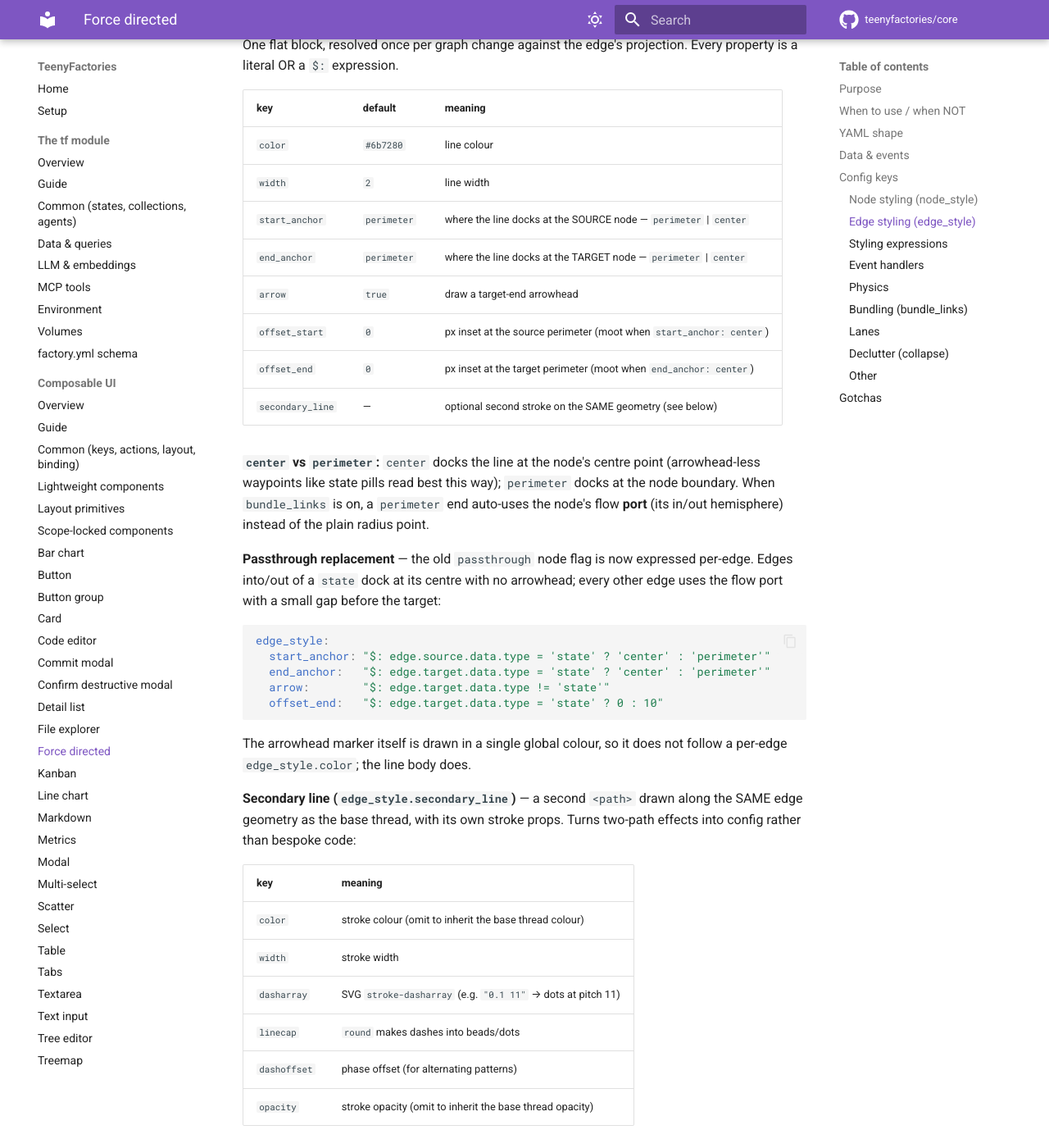
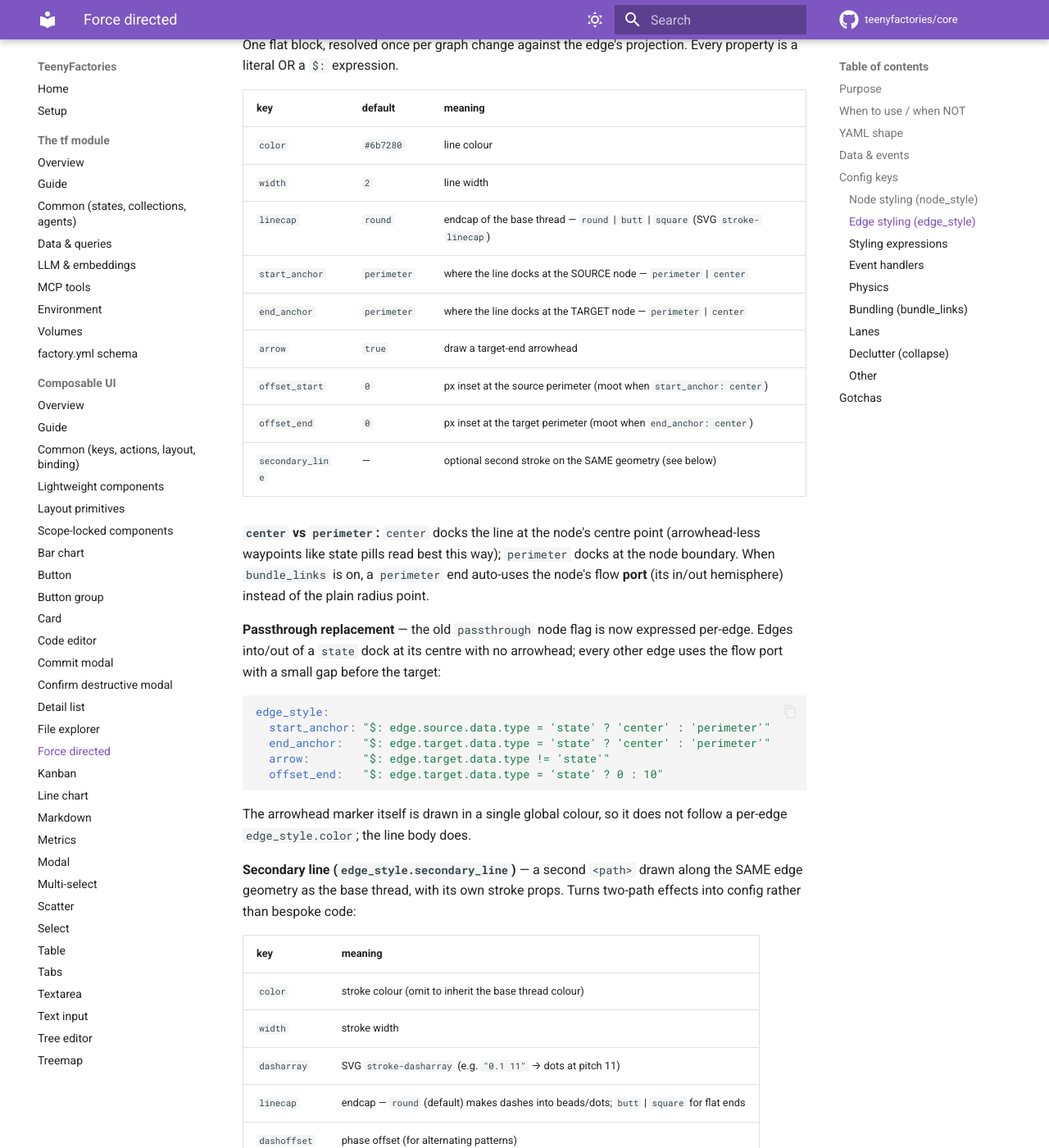
Before and after one commit to teenyfactories/core, an MkDocs documentation site: the page built from docs/reference/ui-force_directed.md, in a window 1280 px wide and 1400 px high, scrolled down 3230 px. Shown: the whole window at 82% size. Built offline with MkDocs 1.6.1 and Material for MkDocs 9.7.7, drawn with Linux system fonts in a browser that asks for light colours; comment, search, counter and statistics services are not loaded.

Commit message:
docs(reference): edge linecap defaults round

```diff
--- a/docs/reference/ui-force_directed.md
+++ b/docs/reference/ui-force_directed.md
@@ -101,6 +101,7 @@ One flat block, resolved once per graph change against the edge's projection. Ev
 |---|---|---|
 | `color` | `#6b7280` | line colour |
 | `width` | `2` | line width |
+| `linecap` | `round` | endcap of the base thread — `round` \| `butt` \| `square` (SVG `stroke-linecap`) |
 | `start_anchor` | `perimeter` | where the line docks at the SOURCE node — `perimeter` \| `center` |
 | `end_anchor` | `perimeter` | where the line docks at the TARGET node — `perimeter` \| `center` |
 | `arrow` | `true` | draw a target-end arrowhead |
@@ -129,7 +130,7 @@ The arrowhead marker itself is drawn in a single global colour, so it does not f
 | `color` | stroke colour (omit to inherit the base thread colour) |
 | `width` | stroke width |
 | `dasharray` | SVG `stroke-dasharray` (e.g. `"0.1 11"` → dots at pitch 11) |
-| `linecap` | `round` makes dashes into beads/dots |
+| `linecap` | endcap — `round` (default) makes dashes into beads/dots; `butt` \| `square` for flat ends |
 | `dashoffset` | phase offset (for alternating patterns) |
 | `opacity` | stroke opacity (omit to inherit the base thread opacity) |
 
```
